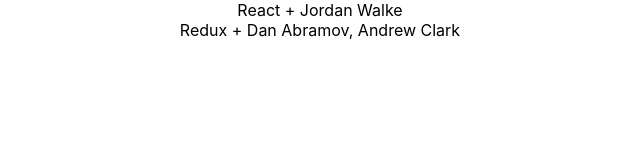
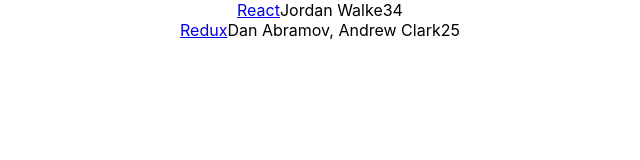
Before and after one commit to wwainkrk/react_fun, a React (Create React App) app: page / in a window 1280 px wide. Shown: the top 160 px of the page, without its empty margins (320-960 px from the left). Built offline with nearby package versions, Linux system fonts and the light colour scheme.

Commit message:
Displays information in class component from hardcoded array

```diff
--- a/src/App.js
+++ b/src/App.js
@@ -25,8 +25,17 @@
     return (
       <div className="App">
         {list.map(function(item) {
-          console.log(list);
-          return <div>{item.title} + {item.author}</div>
+          //console.log(list);
+          return (
+            <div key={item.objectID}>
+              <span>
+                <a href={item.url}>{item.title}</a>
+              </span>
+              <span>{item.author}</span>
+              <span>{item.num_comments}</span>
+              <span>{item.points}</span>
+            </div>
+          )
         })}
       </div>
     )
```
